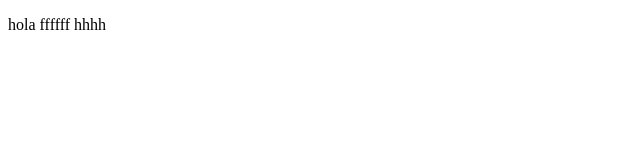
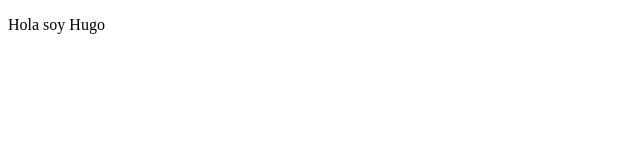
Before and after one commit to Hugi-legion/web, a plain HTML site: page index.html in a window 1280 px wide. Shown: the full height of the page, 0-640 px from the left. Drawn offline with Linux system fonts and the light colour scheme.

Commit message:
fitxer push

```diff
--- a/index.html
+++ b/index.html
@@ -6,6 +6,7 @@
     <title>Document</title>
 </head>
 <body>
-    <p>hola ffffff  hhhh</p>
+    <p>
+         Hola soy Hugo</p>
 </body>
 </html>
```
Also changed, not shown: 1 other file.
